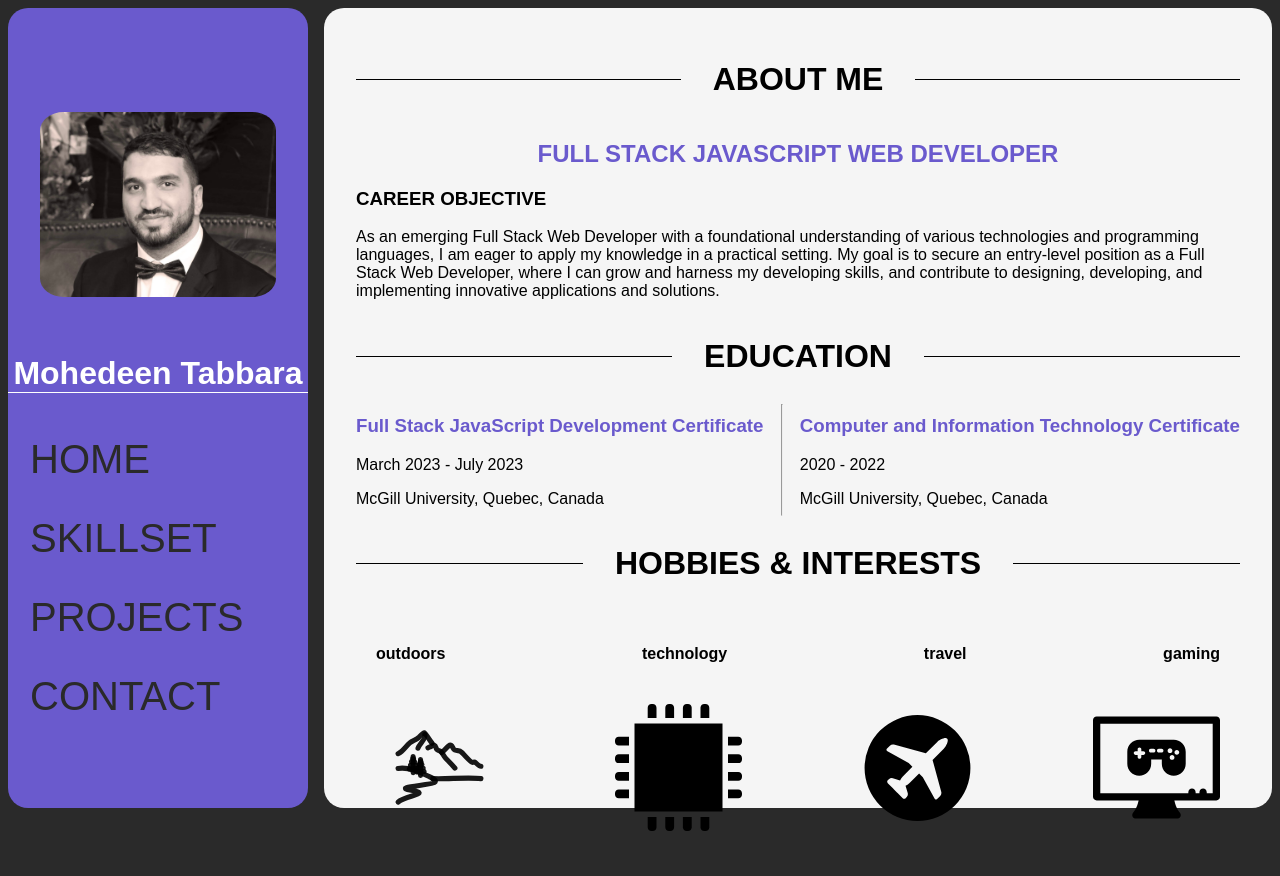
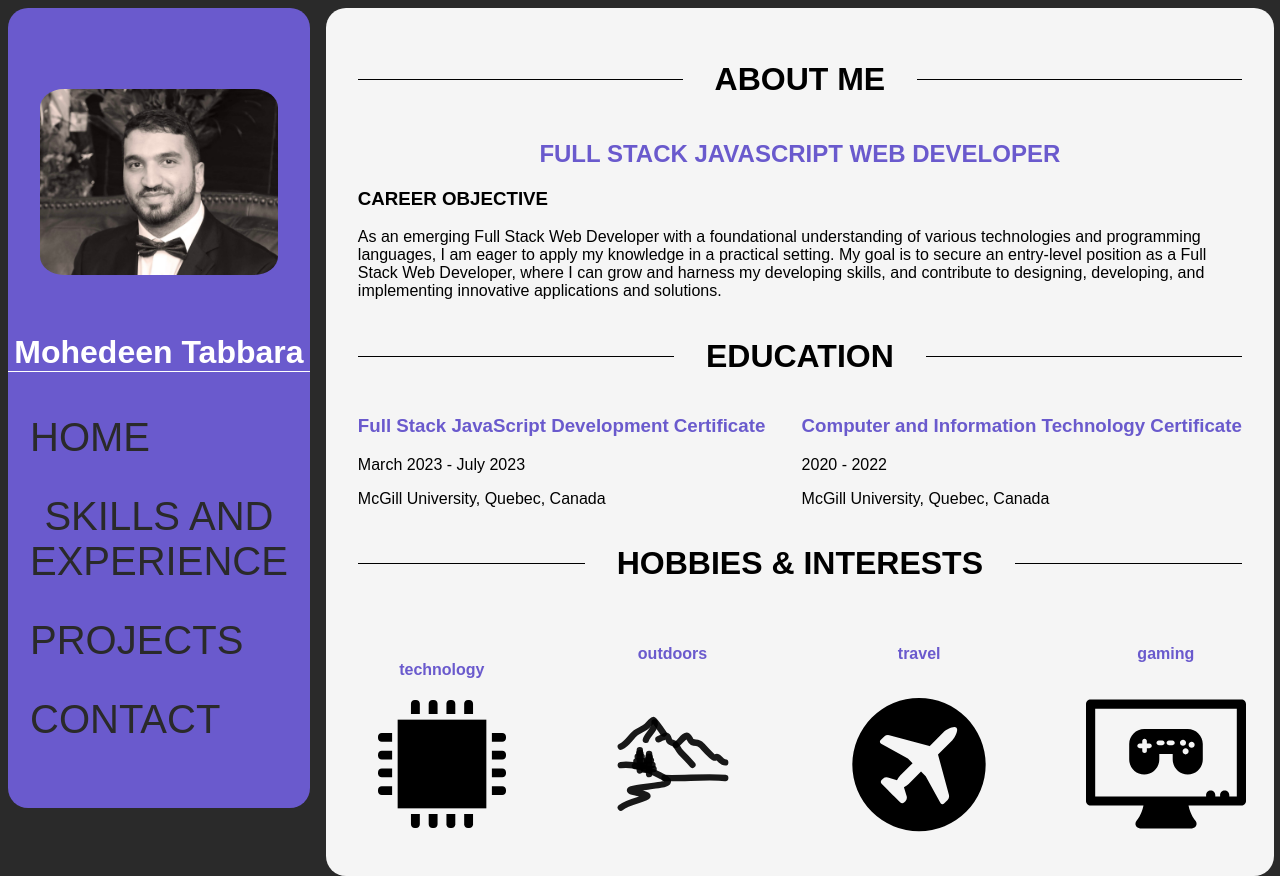
Before and after one commit to MohedeenT/resume_website, a React (Create React App) app: page / in a window 1280 px wide. Before the commit the page ends 831 px from the top, so only its background shows below. Built offline with nearby package versions, Linux system fonts and the light colour scheme.

Commit message:
finalized home page

```diff
--- a/src/App.jsx
+++ b/src/App.jsx
@@ -1,14 +1,34 @@
+import { useState } from "react";
 import Main from "./components/Main";
 import Nav from "./components/Nav";
+import SkillsExp from "./components/SkillsExp";
 
 
 export default function App() {
+
+  const[page,setPage] = useState("Main");
+
+  const getPage = ()=>{
+    switch (page) {
+      case "SkillsExp":
+        return <SkillsExp/>
+      // case "Projects":
+      //   return <Projects/>
+      // case "Contact":
+      //   return <Contact/>
+      default:
+        return <Main/>;
+    }
+  }
+
   return (
     <>
     <div id="container">
-      <Nav/>
+      <Nav page={page} setPage={setPage}/>
       <div id="content-area-main">
-      <Main/>
+        <div className="about-me-content">
+      {getPage()}
+        </div>
       </div>
     </div>
     </>  );
--- a/src/components/Main.jsx
+++ b/src/components/Main.jsx
@@ -2,12 +2,12 @@ import outdoors from "../images/outdoors-svgrepo-com.svg"
 import gaming from "../images/gaming-screen-svgrepo-com.svg"
 import tech from "../images/cpu-5-svgrepo-com.svg"
 import travel from "../images/travel-round-svgrepo-com.svg"
+import "../styles/home.scss";
 
 
 export default function Main(){
     return(
         <>
-        <div id="about-me-content">
             <div className="line">
                 <hr />
                 <h1>ABOUT ME </h1>
@@ -27,7 +27,7 @@ export default function Main(){
             <p>March 2023 {`-`} July 2023</p>
             <p>McGill University, Quebec, Canada</p>
                 </div>
-                <hr />
+                {/* <hr /> */}
                 <div id="edu-2">
             <h3>Computer and Information Technology Certificate</h3>
             <p>2020 {`-`} 2022</p>
@@ -40,20 +40,28 @@ export default function Main(){
             <hr />
             </div>
             <div className="hobbies">
-            <div className="hobbies-txt">
-                <h4>outdoors</h4>
-                <h4>technology</h4>
-                <h4>travel</h4>
-                <h4>gaming</h4>
-            </div>
                 <div className="hobbies-svg">
-                <img src={outdoors} alt="outdoors" hover="outdoors"/>
-                <img src={tech} alt="" />
-                <img src={travel} alt="" />
-                <img src={gaming} alt="" />
+                    <div className="img-and-txt">
+                     <h4>technology</h4>
+                    <img src={tech} alt="outdoors" hover="outdoors"/>
+                    </div>
+                    <div className="img-and-txt">
+                     <h4>outdoors</h4>
+                    <img src={outdoors} alt="outdoors" hover="outdoors"/>
+                    </div>
+                    <div className="img-and-txt">
+                     <h4>travel</h4>
+                    <img src={travel} alt="outdoors" hover="outdoors"/>
+                    </div>
+                    <div className="img-and-txt">
+                     <h4>gaming</h4>
+                    <img src={gaming} alt="outdoors" hover="outdoors"/>
+                    </div>
+                    {/* <img src={tech} alt="" />
+                    <img src={travel} alt="" />
+                    <img src={gaming} alt="" /> */}
                 </div>
             </div>
-        </div>
     </>
     )
 
--- a/src/components/Nav.jsx
+++ b/src/components/Nav.jsx
@@ -1,6 +1,10 @@
 import image from "../images/headshot.jpeg"
 
-export default function Nav(){
+export default function Nav(props){
+    console.log(props.page);
+
+
+
     return (
     <>
 
@@ -11,16 +15,24 @@ export default function Nav(){
         </div>
         <h1>Mohedeen Tabbara</h1>
         <li>
-            <button> HOME </button>
+            <button
+            onClick={()=>props.setPage("Main")}
+            > HOME </button>
             </li>
         <li>
-            <button> SKILLSET </button>
+            <button
+            onClick={()=>props.setPage("SkillsExp")}
+            > SKILLS AND EXPERIENCE </button>
             </li>
         <li>
-            <button> PROJECTS </button>
+            <button
+            onClick={()=>props.setPage("Projects")}
+            > PROJECTS </button>
             </li>
         <li>
-            <button> CONTACT </button>
+            <button
+            onClick={()=>props.setPage("Contact")}
+            > CONTACT </button>
             </li>
     </nav>
         </div>
--- /dev/null
+++ b/src/components/SkillsExp.jsx
@@ -0,0 +1,44 @@
+import "../styles/skills-exp.scss";
+
+
+
+export default function SkillsExp(){
+    return(
+        <>
+        <div className="line">
+                <hr />
+                <h1> RELEVANT SKILLS </h1>
+                <hr />
+            </div>
+            <div id="technologies">
+                <div id="frontend">
+                <div className="box">
+                    <h2>FRONTEND</h2>
+
+                            <li>JavaScript</li>
+                            <li>HTML</li>
+                            <li>CSS</li>
+                            <li>SASS</li>
+                            <li>React.js</li>
+
+
+                </div>
+
+                </div>
+                <div id="backend">
+                <div className="box">
+                    <h2>BACKEND</h2>
+
+                            <li>Node.js</li>
+                            <li>Express</li>
+                            <li>PostgresSQL</li>
+                            <li>Insomnia</li>
+
+                </div>
+
+                </div>
+            </div>
+
+        </>
+    )
+}
--- /dev/null
+++ b/src/styles/home.scss
@@ -0,0 +1,42 @@
+@use "variables" as var;
+
+    h2{
+        color:var.$color-secondary;
+        text-align: center;
+    }
+    @include var.line;
+    #education{
+        display: flex;
+        justify-content: space-between;
+        #edu-2{
+            margin-left: 2em;
+        }
+        h3{
+        color:var.$color-secondary;
+        }
+    }
+    .hobbies{
+        &-svg{
+            width: 100%;
+            margin: 20px;
+            display: flex;
+            justify-content: space-between;
+            flex-direction: row;
+            .img-and-txt{
+            margin-right: 1em;
+                display: flex;
+                justify-content: center;
+                align-items: center;
+                flex-direction: column;
+                h4{
+                    color: var.$color-secondary;
+                    text-align: center;
+                }
+                img{
+                min-width: 8em;
+                max-width: 10em;
+
+                }
+    }
+    }
+    }
--- /dev/null
+++ b/src/styles/skills-exp.scss
@@ -0,0 +1,27 @@
+@use "variables" as var;
+
+h2{
+    color:var.$color-secondary;
+    text-align: center;
+}
+@include var.line;
+#technologies{
+    display: flex;
+    justify-content: space-around;
+    .box{
+        display: flex;
+        h2{
+            writing-mode: vertical-lr;
+        }
+            li{
+                height: fit-content;
+                margin: 5px;
+                padding: 10px;
+                border-radius: var.$radius;
+                background: var.$color-secondary;
+                font-style: italic;
+                list-style:none;
+            }
+
+    }
+}
--- a/src/styles/styles.scss
+++ b/src/styles/styles.scss
@@ -22,6 +22,7 @@ html {
 
   nav {
     min-height: 100vh;
+    min-width: fit-content;
     color: white;
     display: flex;
     justify-content: center;
@@ -59,46 +60,15 @@ html {
 
 /* ****** MAIN CONTENT ********* */
 
+.about-me-content{
+    margin: 2em;
+}
+
 #content-area-main{
     min-width: 75%;
+    min-height: 100%;
+    height: fit-content;
     background: whitesmoke;
     border-radius: var.$radius;
     margin-left: 1em;
 }
-
-#about-me-content{
-    margin: 2em;
-    h2{
-        color:var.$color-secondary;
-        text-align: center;
-    }
-    @include var.line;
-    #education{
-        display: flex;
-        justify-content: space-between;
-        h3{
-        color:var.$color-secondary;
-        }
-    }
-    .hobbies{
-        &-svg{
-        margin: 20px;
-        display: flex;
-        justify-content: space-between;
-        flex-direction: row;
-        img{
-        max-width: 15%;
-
-        }
-    }
-    &-txt{
-        margin: 20px;
-        display: flex;
-        justify-content: space-between;
-        flex-direction: row;
-        align-items: center;
-        text-align: center;
-
-    }
-    }
-}
```
